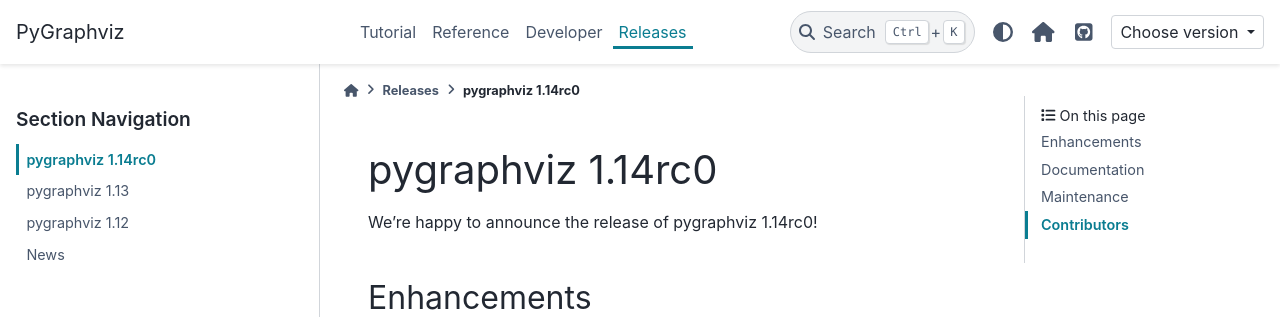
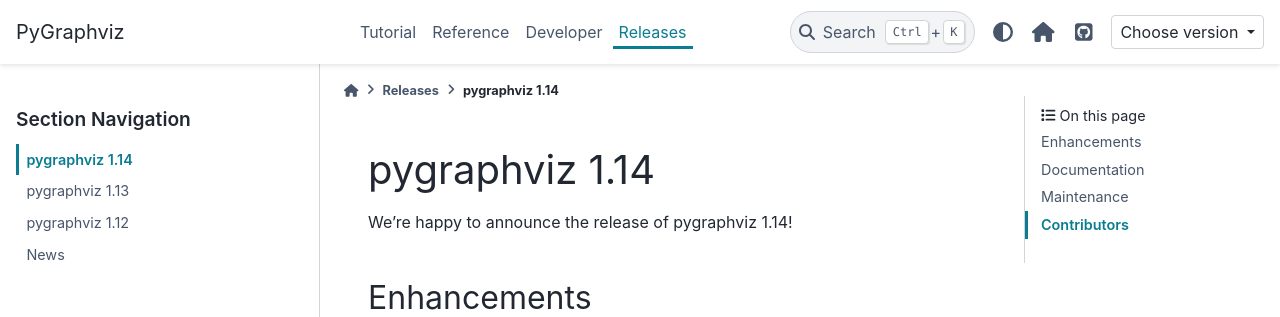
Before and after one commit to pygraphviz/pygraphviz, a Sphinx documentation site: the page built from doc/source/release/release_1.14.rst, in a window 1280 px wide and 1365 px high. Shown: the top 317 px of the window. Built offline with Sphinx 7.4.7 and the PyData theme 0.15.4, drawn with Linux system fonts in a browser that asks for light colours; formulas are drawn with MathJax 3; pages that are not in the unit, such as notebooks, are missing from menus.

Commit message:
Designate 1.14 release

```diff
--- a/doc/source/_static/version_switcher.json
+++ b/doc/source/_static/version_switcher.json
@@ -5,8 +5,8 @@
         "url": "https://pygraphviz.github.io/documentation/latest/"
     },
     {
-        "name": "1.14rc0 (stable)",
-        "version": "1.14rc0",
+        "name": "1.14 (stable)",
+        "version": "1.14",
         "url": "https://pygraphviz.github.io/documentation/stable/",
         "preferred": true
     },
--- a/doc/source/release/index.rst
+++ b/doc/source/release/index.rst
@@ -7,7 +7,7 @@ Releases
 .. toctree::
    :maxdepth: 2
 
-   release_dev
+   release_1.14
    release_1.13
    release_1.12
    old_release_log
--- a/doc/source/release/release_dev.rst
+++ b/doc/source/release/release_1.14.rst
@@ -1,7 +1,7 @@
-pygraphviz 1.14rc0
-==================
+pygraphviz 1.14
+===============
 
-We're happy to announce the release of pygraphviz 1.14rc0!
+We're happy to announce the release of pygraphviz 1.14!
 
 Enhancements
 ------------
--- a/pygraphviz/__init__.py
+++ b/pygraphviz/__init__.py
@@ -19,7 +19,7 @@ if sys.version_info >= (3, 8, 0) and sys.platform == "win32":
             os.add_dll_directory(path)
 
 
-__version__ = "1.14rc1.dev0"
+__version__ = "1.14"
 
 from .agraph import AGraph, Node, Edge, Attribute, ItemAttribute, DotError
 
```
